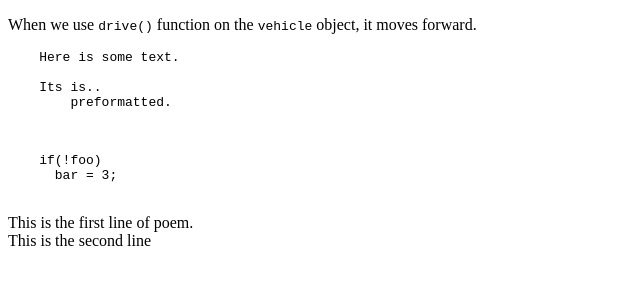
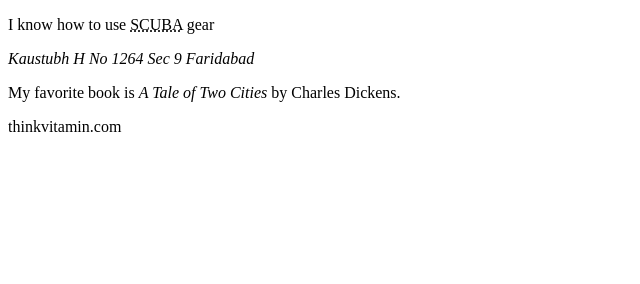
Before and after one commit to kaustubhb/rails_track, a plain HTML site: page html_deepdive/index.html in a window 1280 px wide. Shown: the whole page, without its empty margins (0-640 px from the left). Drawn offline with Linux system fonts and the light colour scheme.

Commit message:
Abbreviations, addresses and citations

```diff
--- a/html_deepdive/index.html
+++ b/html_deepdive/index.html
@@ -6,18 +6,13 @@
   </head>
 
   <body>
-   <p>When we use <code>drive()</code> function on the <code>vehicle</code> object, it moves forward.</p>
-   <pre>
-    Here is some text.
-
-    Its is..
-        preformatted.
-   </pre>
-   <pre><code>
-    if(!foo)
-      bar = 3;
-   </code></pre>
-   <p>This is the first line of poem.<br>
-    This is the second line</p>
+    <p>I know how to use <abbr title="self-contained underwater breathing apparatus">SCUBA</abbr> gear</p>
+    <address>
+      Kaustubh
+      H No 1264 Sec 9
+      Faridabad
+    </address>
+    <p>My favorite book is <cite>A Tale of Two Cities</cite> by Charles Dickens.</p>
+    <p>think<wbr>vitamin.com</p>
   </body>
 </html>
```
